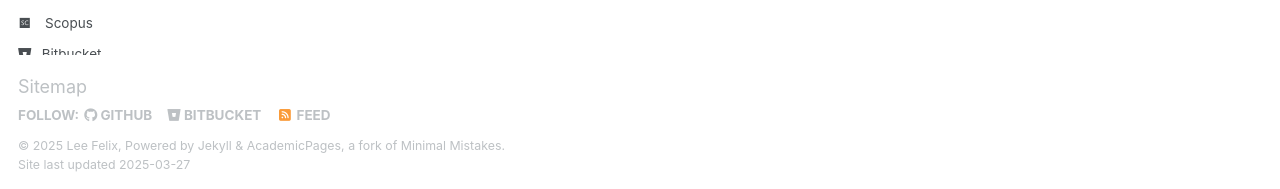
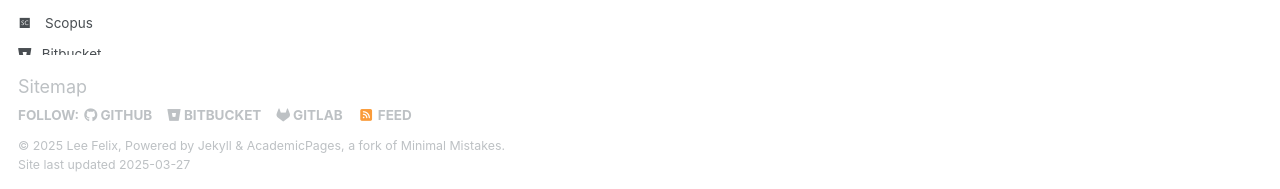
Before and after one commit to LeeFely/LeeFely.github.io, a Jekyll site: the page built from _pages/about.md, in a window 1280 px wide and 900 px high, scrolled down 2635 px. Shown: the part 708-897 px from the top of the window. Built offline with Jekyll 4.4.1, drawn with Linux system fonts in a browser that asks for light colours; some web fonts are replaced.

Commit message:
add gitlab

```diff
--- a/_includes/footer.html
+++ b/_includes/footer.html
@@ -12,6 +12,9 @@
     {% if site.author.bitbucket %}
       <li><a href="http://bitbucket.org/{{ site.author.bitbucket }}"><i class="fab fa-bitbucket" aria-hidden="true"></i> Bitbucket</a></li>
     {% endif %}
+    {% if site.author.gitlab %}
+      <li><a href="http://about.gitlab.com/{{ site.author.gitlab }}"><i class="fab fa-gitlab" aria-hidden="true"></i> GitLab</a></li>
+    {% endif %}
     {% if site.atom_feed.hide != true %}
     <li><a href="{% if site.atom_feed.path %}{{ site.atom_feed.path }}{% else %}{{ base_path }}/feed.xml{% endif %}"><i class="fa fa-fw fa-rss-square" aria-hidden="true"></i> {{ site.data.ui-text[site.locale].feed_label | default: "Feed" }}</a></li>
     {% endif %}
```
